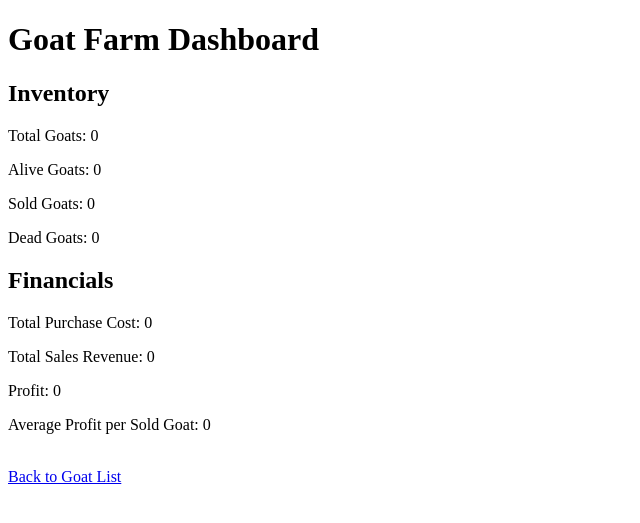
After one commit to Michaekyulu4/goat-inventory-system, a Django app: page /goats/dashboard/ in a window 1280 px wide. The commit adds this page. Shown: the top 523 px of the page, without its empty margins (0-640 px from the left). Run offline with Django 5.2, Linux system fonts and the light colour scheme; data that the repository does not hold is empty.

Commit message:
Created a complete system with a proper UI, navigation bars, debugged

```diff
--- /dev/null
+++ b/goats/templates/goats/dashboard.html
@@ -0,0 +1,29 @@
+<!DOCTYPE html>
+<html>
+<head>
+    <title>Farm Dashboard</title>
+</head>
+<body>
+
+<h1>Goat Farm Dashboard</h1>
+
+<h2>Inventory</h2>
+
+<p>Total Goats: {{ total_goats }}</p>
+<p>Alive Goats: {{ alive_goats }}</p>
+<p>Sold Goats: {{ sold_goats }}</p>
+<p>Dead Goats: {{ dead_goats }}</p>
+
+<h2>Financials</h2>
+
+<p>Total Purchase Cost: {{ total_purchase }}</p>
+<p>Total Sales Revenue: {{ total_sales }}</p>
+<p>Profit: {{ profit }}</p>
+<p>Average Profit per Sold Goat: {{ avg_profit_per_goat }}</p>
+
+<br>
+
+<a href="{% url 'goat_list' %}">Back to Goat List</a>
+
+</body>
+</html>
--- a/goats/urls.py
+++ b/goats/urls.py
@@ -7,4 +7,5 @@ urlpatterns = [
     path('<int:pk>/', views.goat_detail, name='goat_detail'),
     path('<int:pk>/death/', views.record_death, name='record_death'),
     path('<int:pk>/sale/', views.record_sale, name='record_sale'),
+    path('dashboard/', views.dashboard, name='dashboard'),
 ]
--- a/goats/views.py
+++ b/goats/views.py
@@ -1,9 +1,46 @@
 from django.shortcuts import render, get_object_or_404, redirect
-from .models import Goat
+from .models import Goat, DeathRecord, SaleRecord
 from .forms import GoatForm
 from .forms import DeathRecordForm, SaleRecordForm
+from django.db.models import Sum
 
+def dashboard(request):
 
+    total_goats = Goat.objects.count()
+
+    alive_goats = Goat.objects.filter(is_alive=True, is_sold=False).count()
+
+    sold_goats = Goat.objects.filter(is_sold=True).count()
+
+    dead_goats = Goat.objects.filter(is_alive=False, is_sold=False).count()
+
+    total_purchase = Goat.objects.aggregate(
+        Sum('purchase_price')
+    )['purchase_price__sum'] or 0
+
+    total_sales = SaleRecord.objects.aggregate(
+        Sum('sale_price')
+    )['sale_price__sum'] or 0
+
+    profit = total_sales - total_purchase
+
+    if sold_goats > 0:
+        avg_profit_per_goat = profit / sold_goats
+    else:
+        avg_profit_per_goat = 0
+
+    context = {
+        "total_goats": total_goats,
+        "alive_goats": alive_goats,
+        "sold_goats": sold_goats,
+        "dead_goats": dead_goats,
+        "total_purchase": total_purchase,
+        "total_sales": total_sales,
+        "profit": profit,
+        "avg_profit_per_goat": avg_profit_per_goat
+    }
+
+    return render(request, "goats/dashboard.html", context)
 def goat_list(request):
     goats = Goat.objects.all()
     return render(request, 'goats/goat_list.html', {'goats': goats})
@@ -64,6 +101,9 @@ def record_sale(request, pk):
 
     goat = get_object_or_404(Goat, pk=pk)
 
+    if goat.is_sold:
+        return redirect('goat_detail', pk=goat.id)
+
     if request.method == "POST":
 
         form = SaleRecordForm(request.POST)
```
Also changed, not shown: goats/templates/goats/goat_detail.html (+12 -3 lines).
